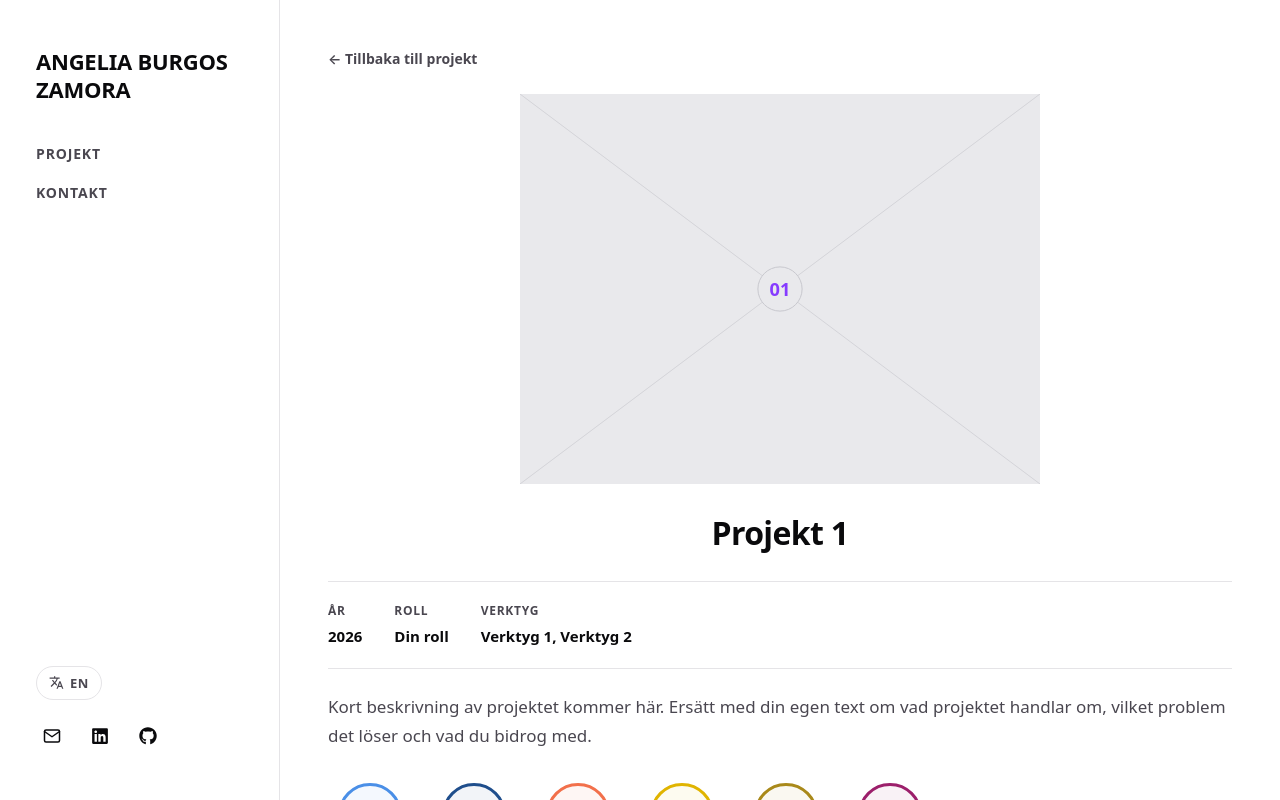
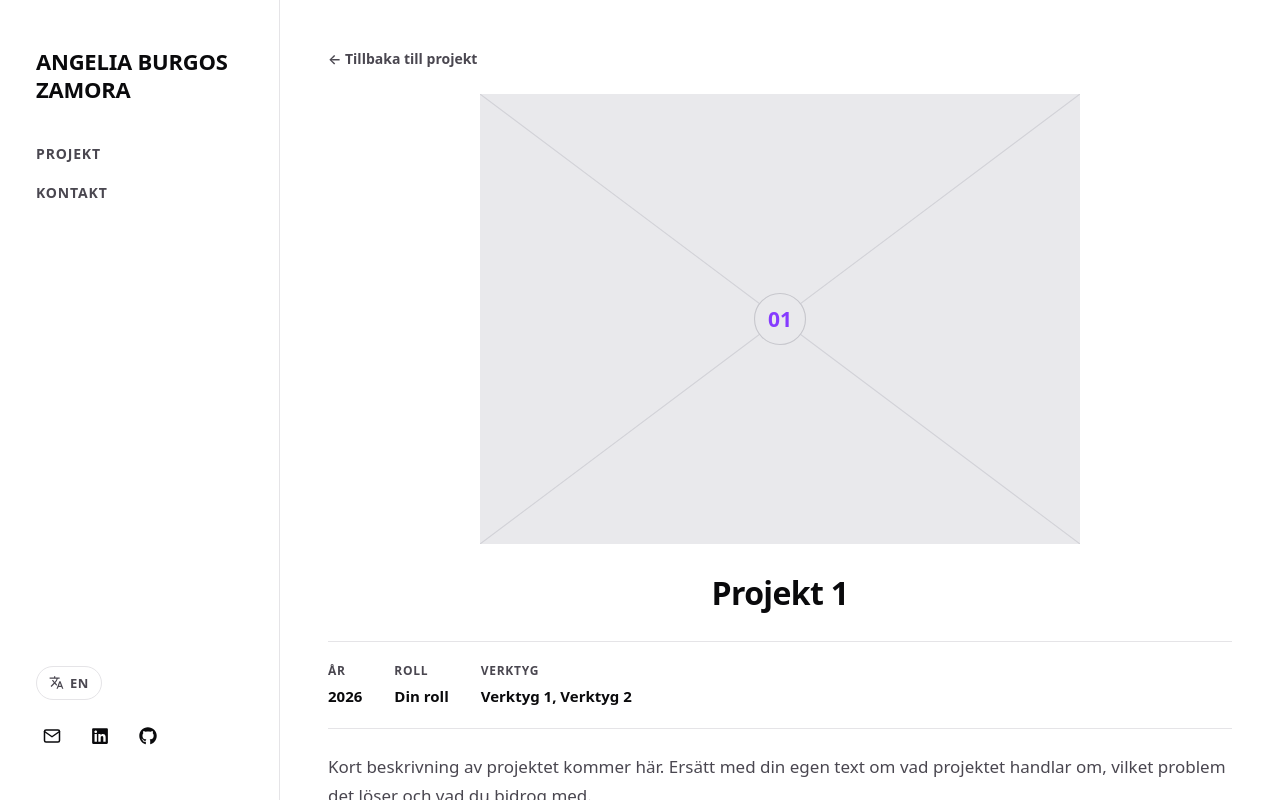
Before and after one commit to angeliaburgoss/Portfolio, a React (Vite) app: page /#/projekt/projekt-1 in a window 1280 px wide. Shown: the top 800 px of the page. Built offline with nearby package versions, Linux system fonts and the light colour scheme.

Commit message:
Set project detail image to a fixed 600px width (responsive on narrow screens)

```diff
--- a/src/index.css
+++ b/src/index.css
@@ -237,8 +237,8 @@ h2 {
 }
 
 .project-detail-image {
-  width: 100%;
-  max-width: 520px;
+  width: 600px;
+  max-width: 100%;
   margin: 0 auto;
   aspect-ratio: 4 / 3;
   object-fit: cover;
```
